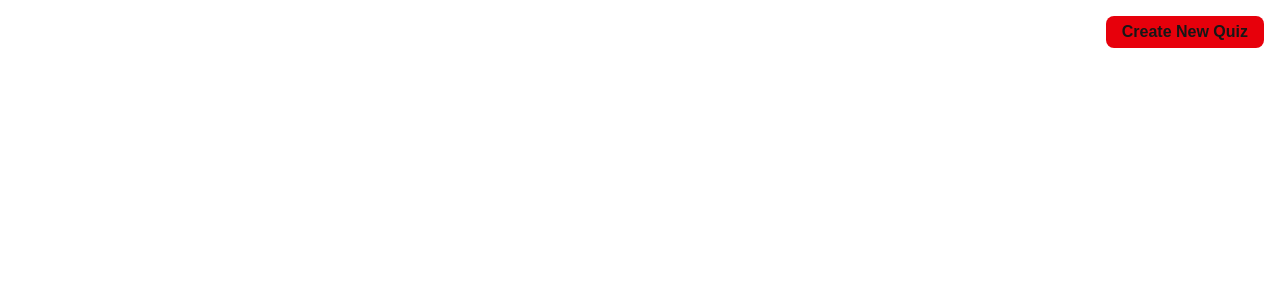
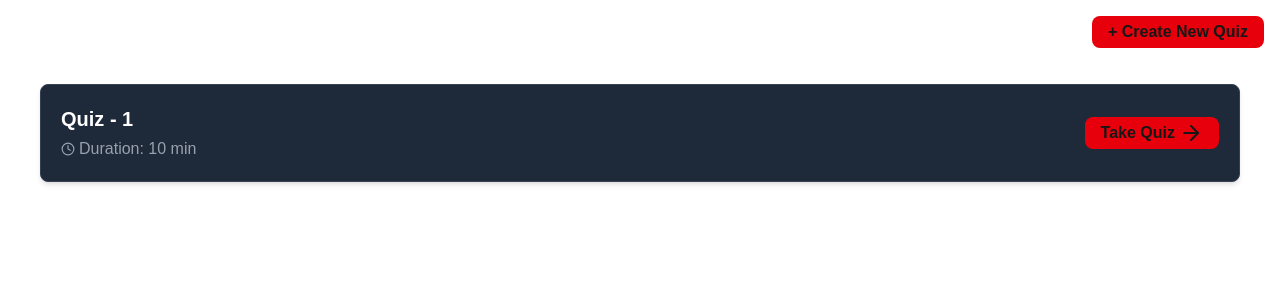
Before and after one commit to UdayaKiran442/quiz_application, a Next.js app in the folder frontend/: page / in a window 1280 px wide. Shown: the top 300 px of the page. Built offline with nearby package versions, Linux system fonts and the light colour scheme.

Commit message:
task: ui for quizzes list

```diff
--- a/frontend/src/components/Quiz.tsx
+++ b/frontend/src/components/Quiz.tsx
@@ -1,4 +1,6 @@
 import Link from "next/link";
+import { ArrowRight, Clock } from "lucide-react";
+
 import Button from "./ui/Button";
 
 const Quiz = () => {
@@ -6,8 +8,23 @@ const Quiz = () => {
     <div>
       <div className="flex justify-end p-4">
         <Link href={"/create-quiz"}>
-          <Button>Create New Quiz</Button>
+          <Button>+ Create New Quiz</Button>
         </Link>
+      </div>
+      <div className="mt-5 mx-10 bg-gray-800 rounded-lg shadow-md overflow-hidden border border-gray-700 ">
+        <div className="p-5 flex justify-between items-center">
+          <div>
+            <h4 className="text-xl font-semibold text-white">Quiz - 1</h4>
+            <p className="text-gray-400 mt-1 flex items-center">
+              <Clock size={14} className="mr-1" />
+              Duration: 10 min
+            </p>
+          </div>
+          <Button className="flex items-center justify-center gap-1">
+            Take Quiz
+            <ArrowRight />
+          </Button>
+        </div>
       </div>
     </div>
   );
```
